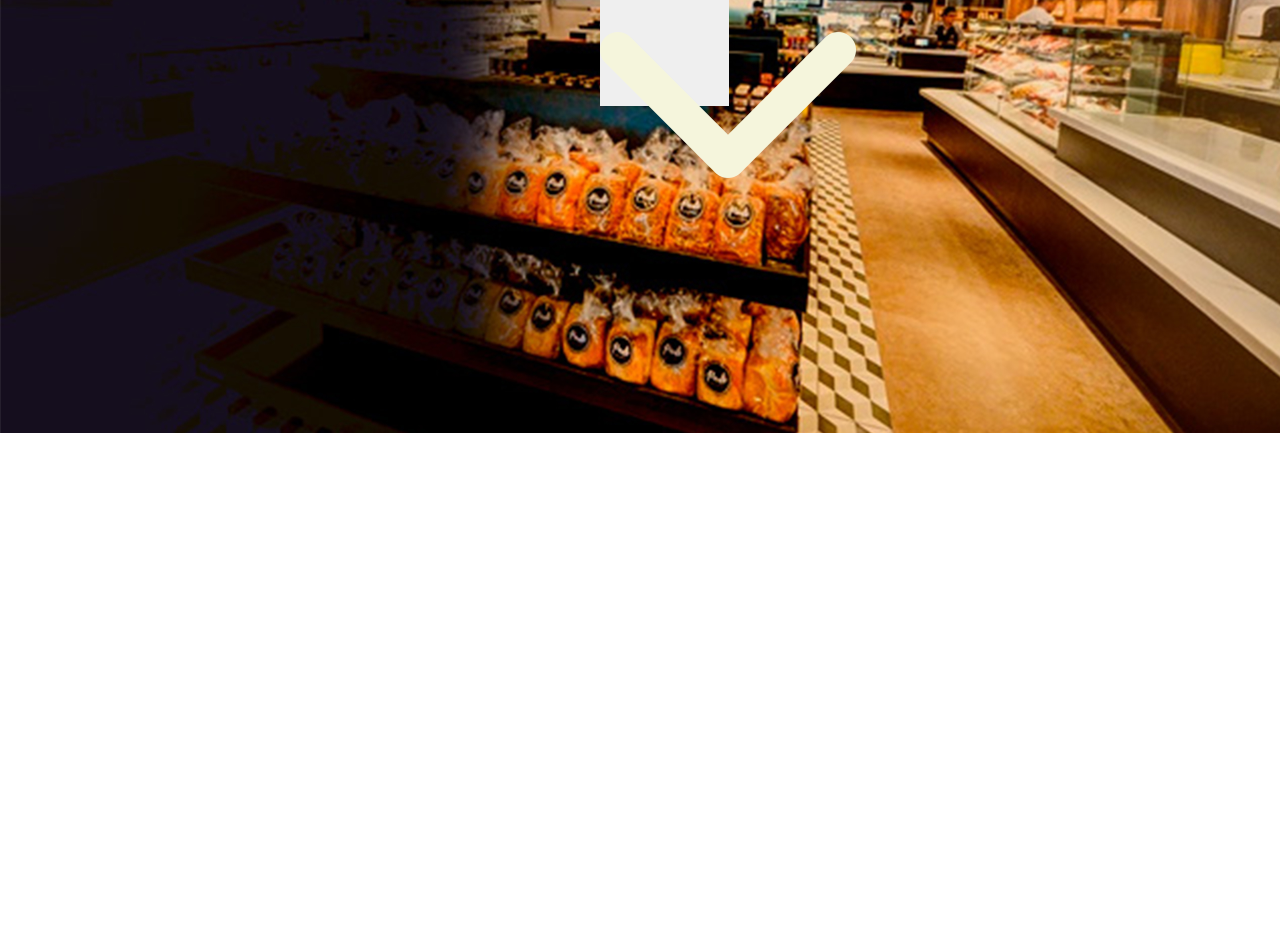
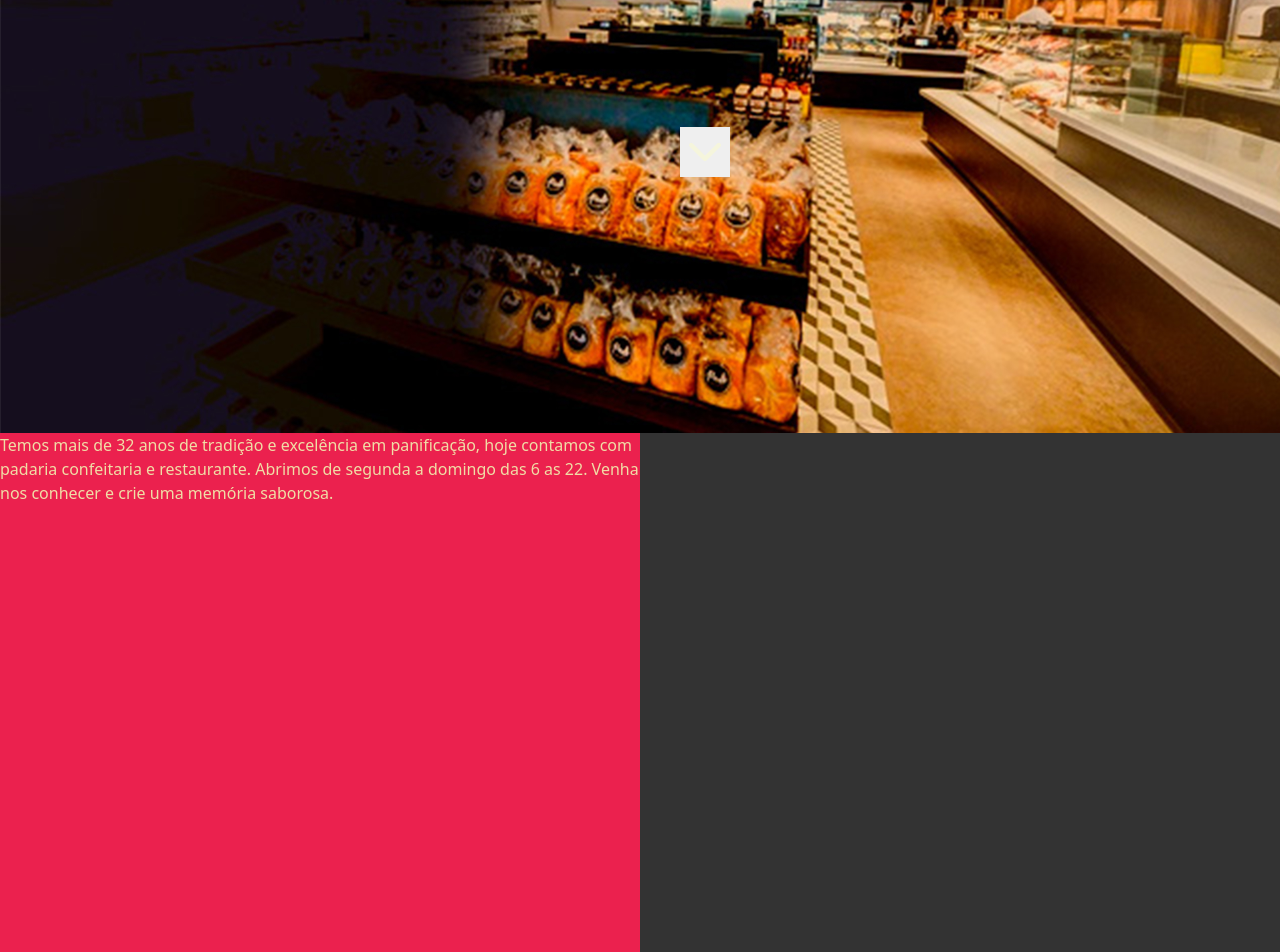
Before and after one commit to softwaresKeD/LirioDePrata, a React (Vite) app: page / in a window 1280 px wide. Shown: the part 460-1412 px from the top of the page. Before the commit the page ends 893 px from the top, so only its background shows below. Built offline with nearby package versions, Linux system fonts and the light colour scheme.

Commit message:
Commit com as mudancas mais recentes

```diff
--- a/src/App.jsx
+++ b/src/App.jsx
@@ -2,6 +2,7 @@ import { useState } from 'react'
 import Header from './Header'
 import 'bootstrap/dist/css/bootstrap.min.css';
 import Home from './Home';
+import Sobre from './Sobre';
 
 //import './App.css'
 
@@ -11,6 +12,7 @@ function App() {
     <>
       <Header />
       <Home />
+      <Sobre />
     </>
   )
 }
--- /dev/null
+++ b/src/Sobre.jsx
@@ -0,0 +1,18 @@
+function Sobre(){
+    return(
+        <>
+            <div className="sobre">
+                <div className="fundo_cor">
+                    <p className="p_intro">Temos mais de 32 anos de tradição e excelência em panificação, hoje contamos com padaria confeitaria
+                        e restaurante. Abrimos de segunda a domingo das 6 as 22. Venha nos conhecer e
+                        crie uma memória saborosa.
+                    </p>
+                </div>
+                <div className="fundo_menu">
+
+                </div>
+            </div>
+        </>
+    )
+}
+export default Sobre ;
--- a/src/index.css
+++ b/src/index.css
@@ -113,13 +113,31 @@ header .container{
 
 .seta {
   position: relative;
-  top: 200px;
-  left: 600px;
+  top: 350px;
+  left: 680px;
   padding: 0px 0px;
   border: none;
   cursor: pointer;
-  width: 129px;
-  height: 129px;
+  width: 50px;
+  height: 50px;
+}
+.sobre{
+  width: 100vw;
+  height: 100vh;
+  display: flex;
+}
+
+.fundo_cor{
+  background-color: #EB214E;
+  height: 100vh; /* Altura da viewport */
+  width: 50vw;  /* Largura da viewport */
+
+}
+.fundo_menu{
+  width: 50vw;
+  height: 100vh;
+  background-color: #333;
+
 }
 
 
@@ -135,5 +153,5 @@ header .container{
   }
 }
 .p_intro, .h_intro, .seta {
-animation: fadeInUp 1s ease forwards;
-}
+  animation: fadeInUp 1s ease forwards;
+  }
```
Also changed, not shown: src/assets/ad.png.
